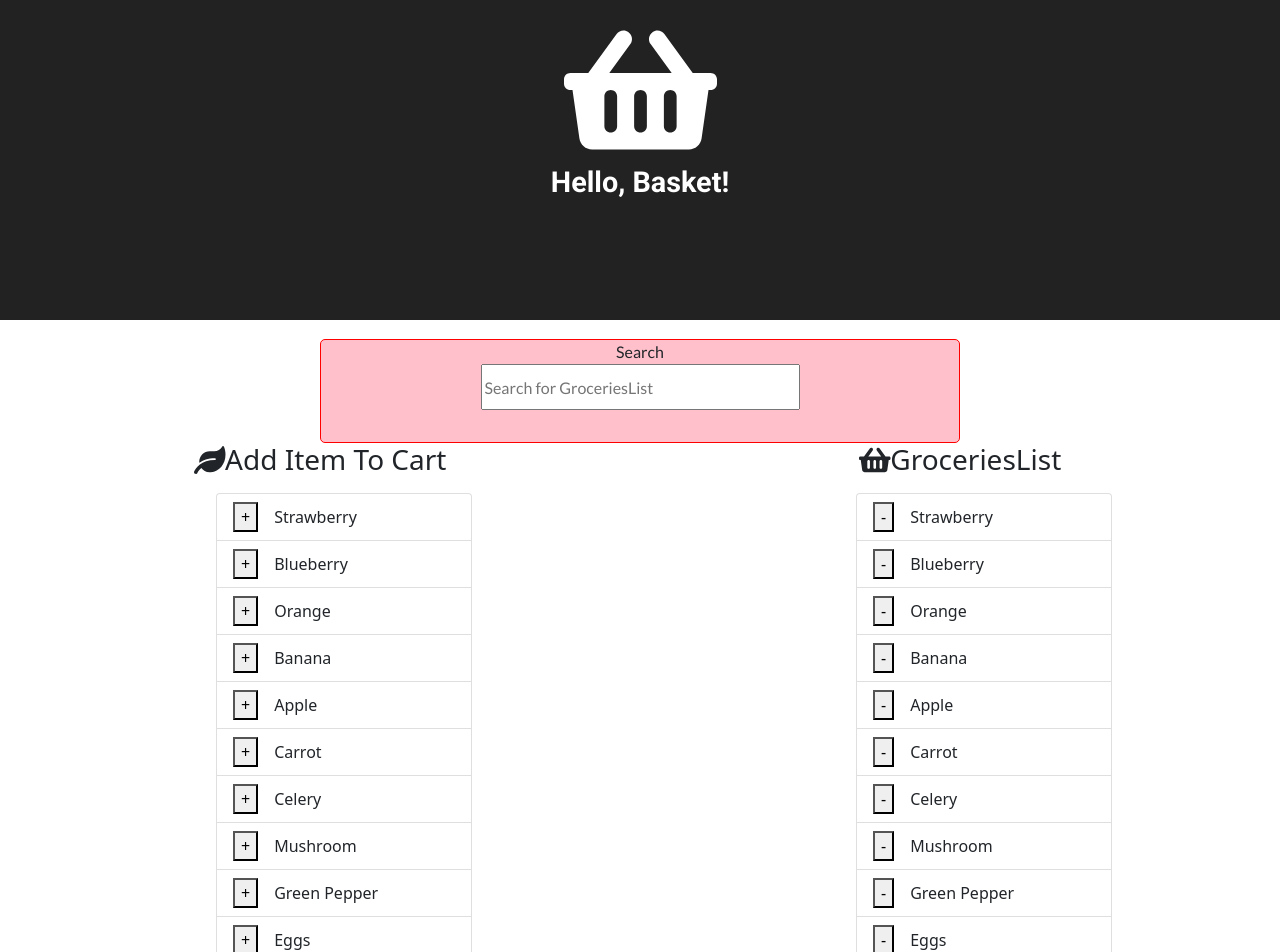
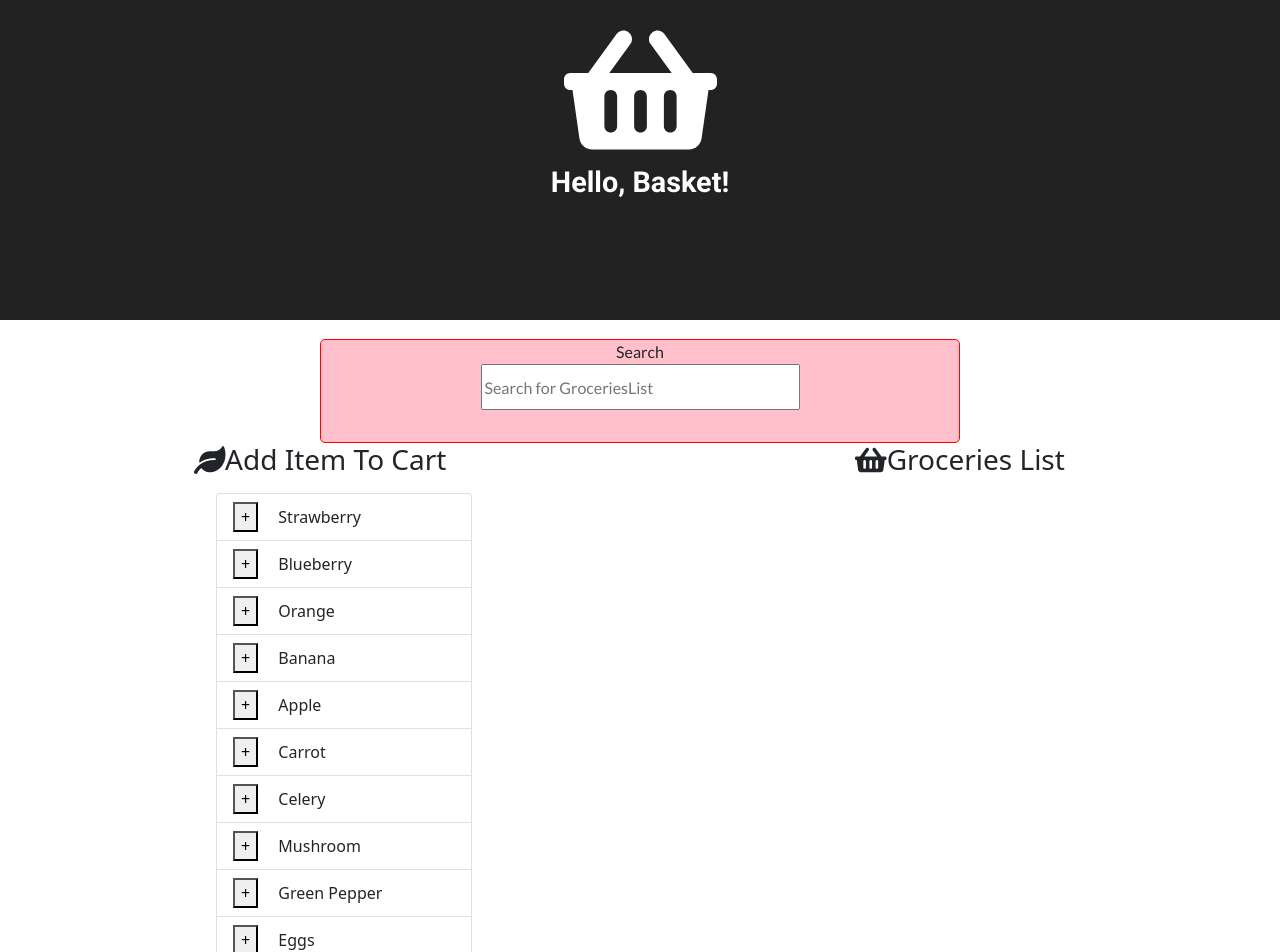
Before and after one commit to zivserphos/react-excersices, a React (Create React App) app: page / in a window 1280 px wide. Shown: the top 952 px of the page. Built offline with nearby package versions, Linux system fonts and the light colour scheme.

Commit message:
added onClick event to buttons

```diff
--- a/src/components/main/Basket.js
+++ b/src/components/main/Basket.js
@@ -1,5 +1,5 @@
 import React, { Component } from "react";
-import GroceriesList from "./GroceriesList";
+import { GrocerieItem } from "./GroceriesList";
 import { FontAwesomeIcon } from "@fortawesome/react-fontawesome";
 import { faShoppingBasket } from "@fortawesome/free-solid-svg-icons";
 import "./main.scss";
@@ -8,28 +8,30 @@ class Basket extends Component {
   constructor(props) {
     super(props);
     this.state = {
-      counter: 0,
+      //counter: 0,
     };
   }
-  addOneToCart = () => {
-    this.setState({
-      counter: this.state.counter + 1,
-    });
-  };
-  removeOneFromBasket() {
-    this.setState({
-      counter: this.state.counter - 1,
-    });
-  }
-
   render() {
+    console.log(this.props.add);
     return (
       <div>
         <h3>
           <FontAwesomeIcon icon={faShoppingBasket} />
-          GroceriesList
+          Groceries List
         </h3>
-        <GroceriesList basket={"basket"} addOrRemoveOne={true} />;
+        <ul className="list-group">
+          {console.log(this.props.basket[0])}
+          {this.props.basket.map((obj, index) => {
+            return (
+              <GrocerieItem
+                key={index}
+                item={obj.item}
+                quantity={obj.quantity}
+                add={this.props.add}
+              />
+            );
+          })}
+        </ul>
       </div>
     );
   }
--- a/src/components/main/GroceriesList.js
+++ b/src/components/main/GroceriesList.js
@@ -1,41 +1,36 @@
 import React, { Component } from "react";
 import "./main.scss";
+import { FontAwesomeIcon } from "@fortawesome/react-fontawesome";
+import { faLeaf } from "@fortawesome/free-solid-svg-icons";
 
 class GroceriesList extends Component {
   // eslint-disable-next-line no-useless-constructor
   constructor(props) {
     super(props);
     this.state = {
-      items: [
-        "Strawberry",
-        "Blueberry",
-        "Orange",
-        "Banana",
-        "Apple",
-        "Carrot",
-        "Celery",
-        "Mushroom",
-        "Green Pepper",
-        "Eggs",
-        "Cheese",
-        "Butter",
-        "Chicken",
-      ],
+      items: this.props.items,
       classItem: this.props.basket || "",
       addOrRemoveOne: this.props.addOrRemoveOne,
     };
   }
   render() {
-    console.log(this.state.addOrRemoveOne);
     return (
+      <div>
+        <h3>
+          <FontAwesomeIcon icon={faLeaf} />
+          Add Item To Cart
+        </h3>
         <ul className={`list-group ${this.state.classItem || ""}`}>
-        {this.state.items.map((item) => (
+          {this.state.items.map((item, index) => (
             <GrocerieItem
+              add={this.props.add}
+              key={index}
               item={item}
               addOrRemoveOne={this.state.addOrRemoveOne}
             />
           ))}
         </ul>
+      </div>
     );
   }
 }
@@ -50,27 +45,14 @@ class GrocerieItem extends Component {
   render() {
     return (
       <li className="list-group-item">
-        <Button addOrRemoveOne={this.state.addOrRemoveOne} />
-        {this.props.item}
+        <button className="button" onClick={this.props.add}>
+          {this.state.addOrRemoveOne ? "-" : "+"}
+        </button>
+        {this.props.quantity ? `${this.props.quantity}` : ""}
+        {` ${this.props.item}`}
       </li>
     );
   }
 }
 
-class Button extends Component {
-  constructor(props) {
-    super(props);
-    this.state = {
-      addOrRemoveOne: this.props.addOrRemoveOne,
-    };
-  }
-  render() {
-    return (
-      <button className="button">
-        {this.state.addOrRemoveOne ? "-" : "+"}
-      </button>
-    );
-  }
-}
-
-export default GroceriesList;
+export { GroceriesList, GrocerieItem };
--- a/src/components/main/main.js
+++ b/src/components/main/main.js
@@ -1,14 +1,49 @@
 import React, { Component } from "react";
 import "./main.scss";
-import GroceriesList from "./GroceriesList";
-import AddItemToBasket from "./AddItem";
+import { GrocerieItem, GroceriesList } from "./GroceriesList";
+// import AddItemToBasket from "./AddItem";
 import Basket from "./Basket";
+
+const items = [
+  "Strawberry",
+  "Blueberry",
+  "Orange",
+  "Banana",
+  "Apple",
+  "Carrot",
+  "Celery",
+  "Mushroom",
+  "Green Pepper",
+  "Eggs",
+  "Cheese",
+  "Butter",
+  "Chicken",
+];
 
 class Main extends Component {
   // eslint-disable-next-line no-useless-constructor
   constructor(props) {
     super(props);
+    this.state = {
+      items: items,
+      basket: [],
+    };
   }
+  addOneToCart = (item) => {
+    let newBasket = [...this.state.basket];
+    const itemIndex = this.state.basket.findIndex((obj) => obj.item === item);
+    itemIndex >= 0
+      ? (newBasket[itemIndex].quantity += 1)
+      : newBasket.push({
+          item: item,
+          quantity: 1,
+        });
+    this.setState({
+      basket: newBasket,
+    });
+    return newBasket;
+  };
+
   render() {
     return (
       <div id="main">
@@ -17,8 +52,8 @@ class Main extends Component {
           <input placeholder="Search for GroceriesList" id="searchBar" />
         </div>
         <div id="GroceriesListShopping">
-          <AddItemToBasket />
-          <Basket />
+          <GroceriesList items={this.state.items} add={this.addOneToCart} />
+          <Basket basket={this.state.basket} />
         </div>
       </div>
     );
```
Lines whose indentation alone changed are shown as unchanged.
